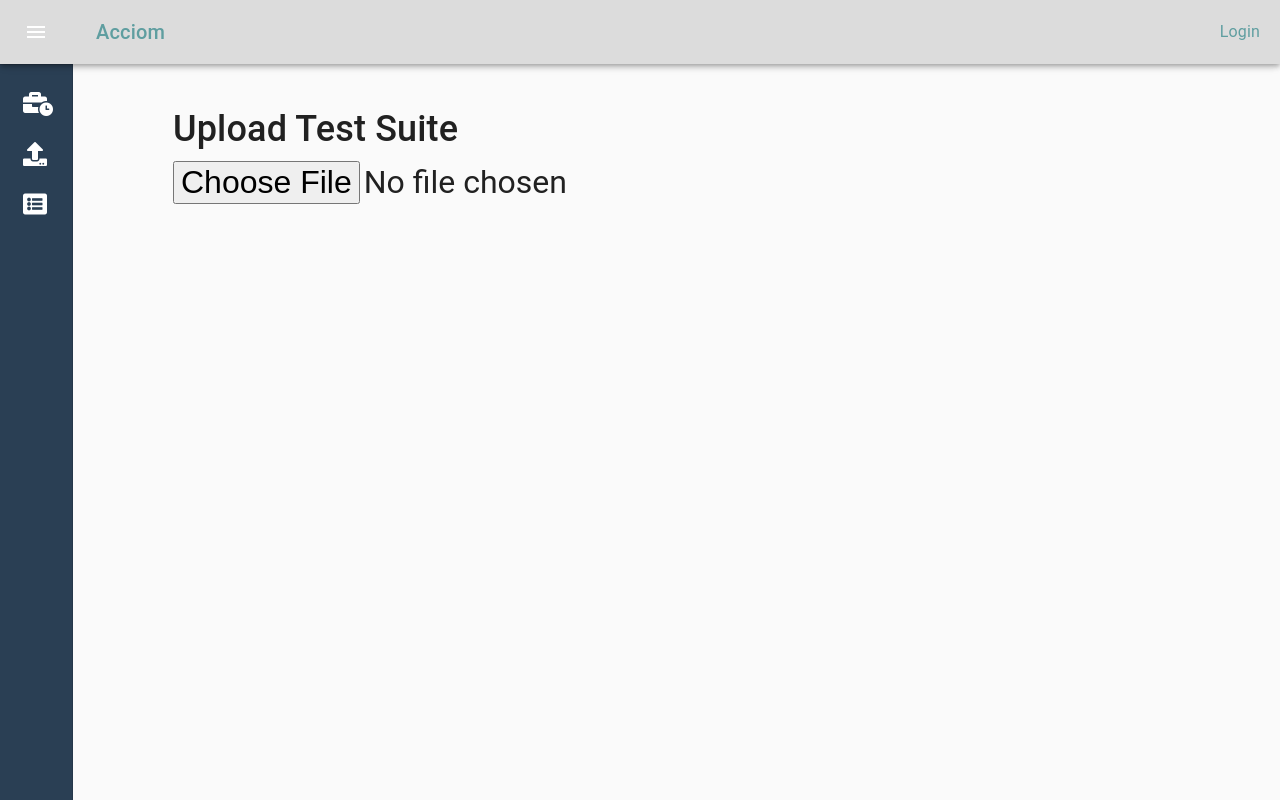
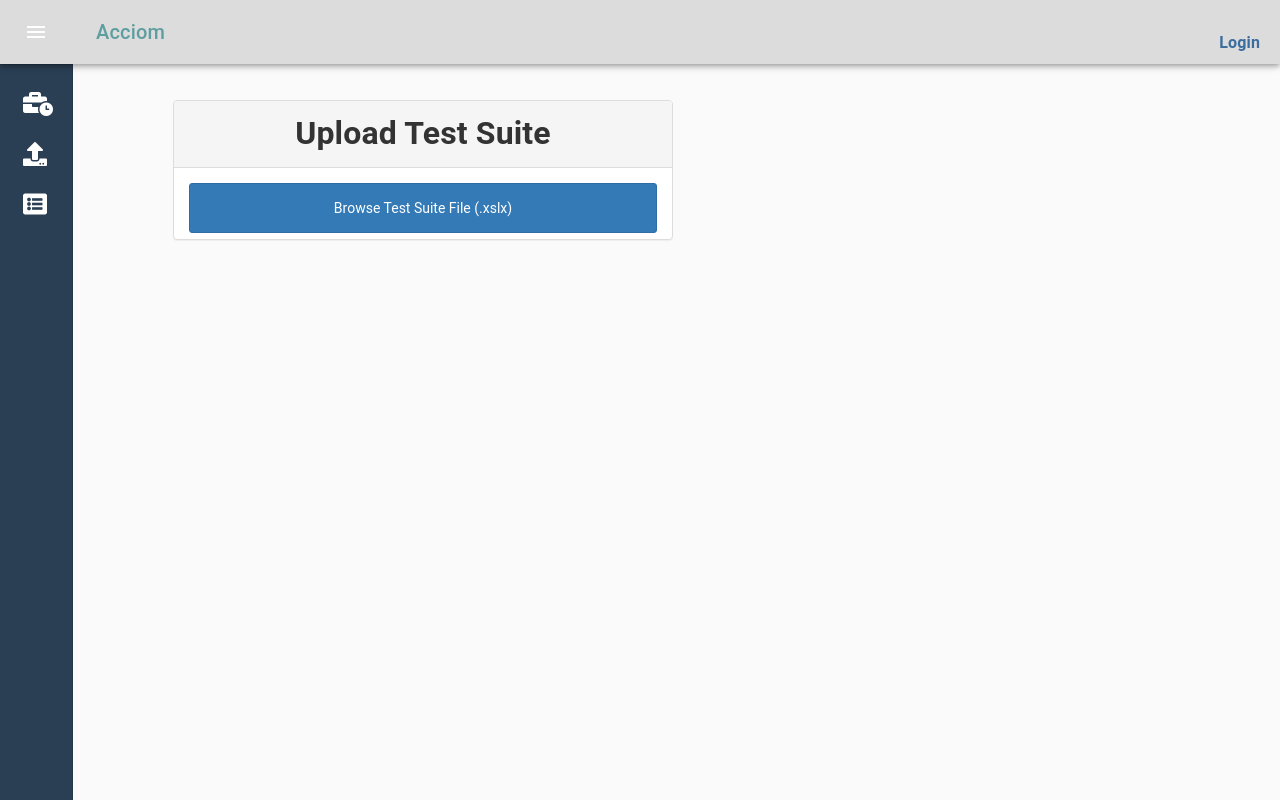
Before and after one commit to somasunder-cs/acciom-portal, a React app: page /home in a window 1280 px wide. Built offline with nearby package versions, Linux system fonts and the light colour scheme.

Commit message:
refactor of actions and styling upload page

```diff
--- a/src/actions/testSuiteUploadActions.js
+++ b/src/actions/testSuiteUploadActions.js
@@ -1,6 +1,6 @@
 import XLSX from 'xlsx';
 import { TEST_SUITE_FILE_UPLOAD_SUCCESS } from '../constants/ActionTypes';
-// import { testSuiteFileUploadSuccess, testSuiteSheetloadSuccess } from '../actions';
+import { BASE_URL, headers } from '../middleware';
 
 let pages = [];
 let workbook = {};
@@ -17,21 +17,23 @@ let temp_table_detail = [];
 let temp_column_detail = [];
 let all_cases = [];
 
-const headers = {
-	'Accept': 'application/json, text/plain, */*',
-	'Content-Type': 'application/json',
-	'Authorization':''
-};
+// const headers = {
+// 	'Accept': 'application/json, text/plain, */*',
+// 	'Content-Type': 'application/json',
+// 	'Authorization':''
+// };
 
 const getPostFilePayloadData = (fileToUpload, selectedSheet, selectedCase, suiteName, executeValue) => {
 	const payload = {
 		'inputFile': fileToUpload,
-		'sheet': selectedSheet,
-		'selectedcase': selectedCase,
+		// 'sheet': selectedSheet,
+		'sheet_name':selectedSheet,
+		// 'selectedcase': selectedCase,
+		'selected_case': selectedCase,
 		'suitename': suiteName,
 		'exvalue': executeValue
 	}
-	return payload;
+	return JSON.stringify(payload);
 };
 
 const testSuiteFileUploadSuccess = sheets => ({
--- a/src/containers/Home.js
+++ b/src/containers/Home.js
@@ -1,7 +1,7 @@
 import React from 'react';
 import { connect } from 'react-redux';
 import ReactDOM from 'react-dom';
-import { Table } from 'react-bootstrap';
+import { Panel, Button, Table } from 'react-bootstrap';
 
 // import { loadTestSuiteFile,	loadTestSuiteSheet, uploadTestCases } from '../middleware/testSuiteUpload';
 import {
@@ -22,6 +22,10 @@ class Home extends React.Component {
 	render() {
 		const MODE_UPLOAD = 0;
 		const MODE_UPLOAD_AND_EXECUTE = 1;
+
+		const handleTestSuiteUploadClick = () => {
+			document.getElementById("testSuiteUploadFile").click();
+		};
 
 		const handleChange = (selectedFiles) => {
 			console.log('handleChange ', selectedFiles);
@@ -51,32 +55,38 @@ class Home extends React.Component {
 		};
 
 		const getSheetsList = () => {
-			let sheetList = [];
+			let element;
 			if (this.props.pages.length > 0) {
-				sheetList = this.props.pages.map((page, index) => {
+				const sheetList = this.props.pages.map((page, index) => {
 					return (
-						<div key={index}>
-							<div>
-								<span>Please select sheet to be loaded</span> <br />
+						<div key={index} class='sheetListItem'>
+							<label className="form-check-label">
 								<input
-									type="checkbox"
+									type="radio"
 									value={page.name}
-									id={page.name}
-									name={page.name}
 									checked={page.selected}
 									onChange={ (e) => handleSheetCheckChange(page)}
 								/>
-								<label className="form-check-label">{page.name}</label>
-							</div>
-							<br />
-							<div>
-								<input type='button' name="Continue" value="Continue" onClick = { (e) => onContinueClick(page)}/>
-							</div>
+								{page.name}
+							</label>
 						</div>
 					);
 				});
+
+				element = (
+					<Panel className='testSuiteSheetListPanel'>
+						<Panel.Heading>Please select the sheet to be loaded</Panel.Heading>
+						<Panel.Body>
+							<div>{ sheetList } </div>
+							<div>
+								<Button bsStyle="primary" onClick={ (e) => onContinueClick()}>Load Test Cases</Button>
+							</div>
+						</Panel.Body>
+					</Panel>
+				);
 			}
-			return sheetList;
+
+			return element;
 		}
 
 		const onUploadBtnClick = (mode) => {
@@ -107,7 +117,9 @@ class Home extends React.Component {
 				});
 
 				return (
-					<div>
+					<div class='testCaseListContainer'>
+						<Panel className='testCaseListPanel'>
+							<Panel.Body>
 								<Table responsive>
 									<thead>
 										<tr>
@@ -130,29 +142,32 @@ class Home extends React.Component {
 									</tbody>
 								</Table>
 								<div>
-							<input type='button' name="Upload" value="Upload" onClick = { (e) => onUploadBtnClick(MODE_UPLOAD)}/>
-							<input type='button' name="Upload and Execute" value="Upload and Execute" onClick = { (e) => onUploadBtnClick(MODE_UPLOAD_AND_EXECUTE)}/>
+									<Button bsStyle="primary" onClick={ (e) => onUploadBtnClick(MODE_UPLOAD_AND_EXECUTE)}>Upload and Execute</Button>
+									<Button bsStyle="primary" onClick={ (e) => onUploadBtnClick(MODE_UPLOAD)}>Upload</Button>
 								</div>
+							</Panel.Body>
+						</Panel>
 					</div>
 				)
 			}
 		};
 
 		return (
-			<div>
-				<h1>Upload Test Suite</h1>
-
-				<div>
-					<input type="file" className="file" placeholder="Upload file" accept=".xlsx" onChange={ (e) => handleChange(e.target.files)} />
+			<div id="testSuiteUploadContainer">
+				<div class='testSuiteUploadOptions'>
+					<Panel className='testSuiteUploadPanel'>
+						<Panel.Heading>Upload Test Suite</Panel.Heading>
+						<Panel.Body>
+							<div className="hideElement">
+								<input  id="testSuiteUploadFile" type="file" className="file" placeholder="Upload file" accept=".xlsx"
+									onChange={ (e) => handleChange(e.target.files)}/>
 							</div>
-
-				<br />
-				<br />
+							<Button bsStyle="primary" onClick={ (e) => handleTestSuiteUploadClick(e.target.files)}>Browse Test Suite File (.xslx)</Button>
+						</Panel.Body>
+					</Panel>
 
 					{ getSheetsList() }
-
-				<br />
-				<br />
+				</div>
 
 				{ getTestCasesList() }
 			</div>
--- a/src/containers/Login.js
+++ b/src/containers/Login.js
@@ -1,6 +1,6 @@
 import React, { Component } from "react";
 import { connect } from 'react-redux';
-import { Row, Button, FormGroup, FormControl, ControlLabel, HelpBlock } from 'react-bootstrap';
+import { Row, Button, FormGroup, FormControl, ControlLabel, HelpBlock, Panel } from 'react-bootstrap';
 import { isEmail, isEmpty, isLength, isContainWhiteSpace } from '../shared/validator';
 
 import styled from 'styled-components';
@@ -88,8 +88,9 @@ class Login extends Component {
 
 		return (
 			<div className="loginForm">
-				<Row>
-					Login form
+				<Panel>
+					<Panel.Heading>User Login</Panel.Heading>
+					<Panel.Body>
 						<form onSubmit={this.login}>
 							<FormGroup controlId="email" validationState={ formSubmitted ? (errors.email ? 'error' : 'success') : null }>
 								<ControlLabel>Email</ControlLabel>
@@ -107,7 +108,8 @@ class Login extends Component {
 							</FormGroup>
 							<Button type="submit" bsStyle="primary">Sign-In</Button>
 						</form>
-				</Row>
+					</Panel.Body>
+				</Panel>
 			</div>
 		)
 	}
--- a/src/containers/NavigationBar.js
+++ b/src/containers/NavigationBar.js
@@ -87,7 +87,7 @@ const useStyles = makeStyles(theme => ({
 	loginbtn : {
 		position: 'absolute',
 		right: '20px',
-		color: 'cadetblue',
+		color: '#3b6d9e',
 		fontSize: '16px'
 	},
   	dashboard : {
@@ -118,10 +118,10 @@ const useStyles = makeStyles(theme => ({
 const getLoginOptions = (props, classes) => {
 	let options = null;
 	if (props.loginData && props.loginData.token) {
-		options = <Link to='/login' className={classes.loginbtn}>Login</Link>;
-		// options = <div className={classes.loginbtn} onClick={(event) => { event.preventDefault(); props.logoutFromPortal() }}>Logout</div>;
+		// options = <Link to='/login' className={classes.loginbtn}>Login</Link>;
+		options = <div id="logoutLink" className={classes.loginbtn} onClick={(event) => { event.preventDefault(); props.logoutFromPortal() }}>Logout</div>;
 	} else {
-		options = <Link to='/login' className={classes.loginbtn}>Login</Link>;
+		options = <Link id="loginLink" to='/login' className={classes.loginbtn}>Login</Link>;
 	}
 	return options;
 };
@@ -161,7 +161,9 @@ function NavigationBar(props) {
 					<Typography variant="h6" noWrap className={classes.acciom}>
 						Acciom
 					</Typography>
-					{ getLoginOptions(props, classes) }
+					<div className="loginOptions">
+						{ getLoginOptions(props, classes) }
+					</div>
 				</Toolbar>
 			</AppBar>
 			<Drawer
--- a/src/css/styles.css
+++ b/src/css/styles.css
@@ -8,8 +8,69 @@ html
     color: darkred;
 }
 
+
+.loginOptions {
+    font-weight: bold;
+    cursor: pointer;
+}
+
 .loginForm {
-    width: 400px;
+    position: absolute;
+    top: 200px;
+    left: 50%;
+    transform: translate(-50%,-50%);
+    height: 200px;
+    width: 450px;
+}
+
+.loginForm .panel-heading, #testSuiteUploadContainer .panel-heading {
+    font-weight: bold;
+    text-align: center;
+}
+
+.testSuiteUploadPanel, .testSuiteSheetListPanel {
+    width: 500px;
+    height: 140px;
+    float: left;
+    margin-right: 50px;
+}
+
+.testCaseListPanel {
+    width:100%;
+}
+
+.testSuiteUploadOptions {
+    display: inline-flex;
+}
+
+.testSuiteUploadPanel Button {
+    width: 100%;
+    height: 50px;
+}
+
+.testSuiteSheetListPanel .sheetListItem {
+    display: inline-block;
+    margin-right: 20px;
+}
+
+.testSuiteSheetListPanel Button {
+    display: block
+}
+
+.testCaseListContainer{
+    display: inline-block;
+    width: 95%;
+}
+
+.testSuiteSheetListPanel Button, .testCaseListPanel Button {
+    float: right;
+}
+
+.hideElement
+{
+    height: 0px;
+    width:0px;
+    overflow:hidden;
 }
 
 .square {
--- a/src/reducers/testSuiteUploadReducer.js
+++ b/src/reducers/testSuiteUploadReducer.js
@@ -22,9 +22,10 @@ const getSheetsDataOnLoad = (sheets) => {
 const getUpdatedSheetsDataOnSelectionChange = (sheets, selectedSheet) => {
 	return sheets.map((sheet) => {
 		if (sheet === selectedSheet) {
-			return { ...sheet, selected: !sheet.selected };
+			return { ...sheet, selected: true };
+		} else {
+			return { ...sheet, selected: false };
 		}
-		return sheet;
 	});
 };
 
```
Lines whose indentation alone changed are shown as unchanged.
